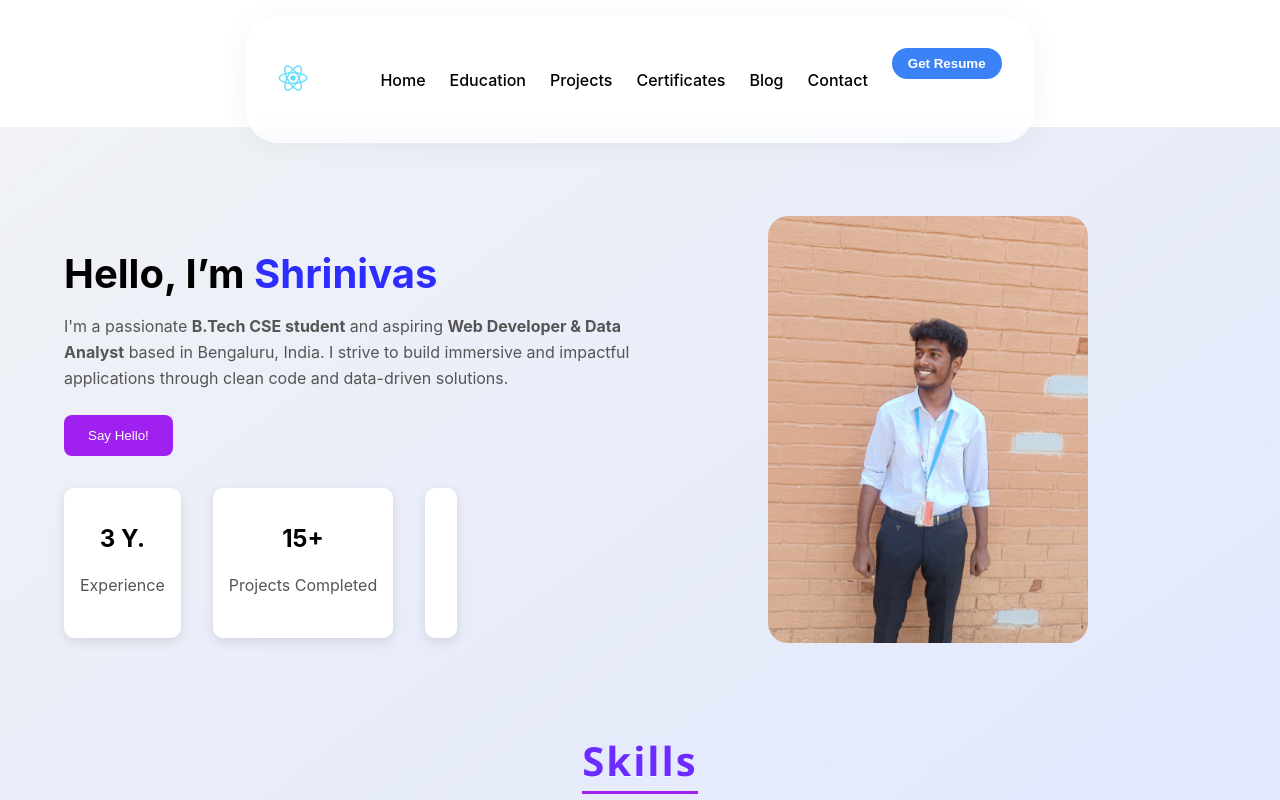
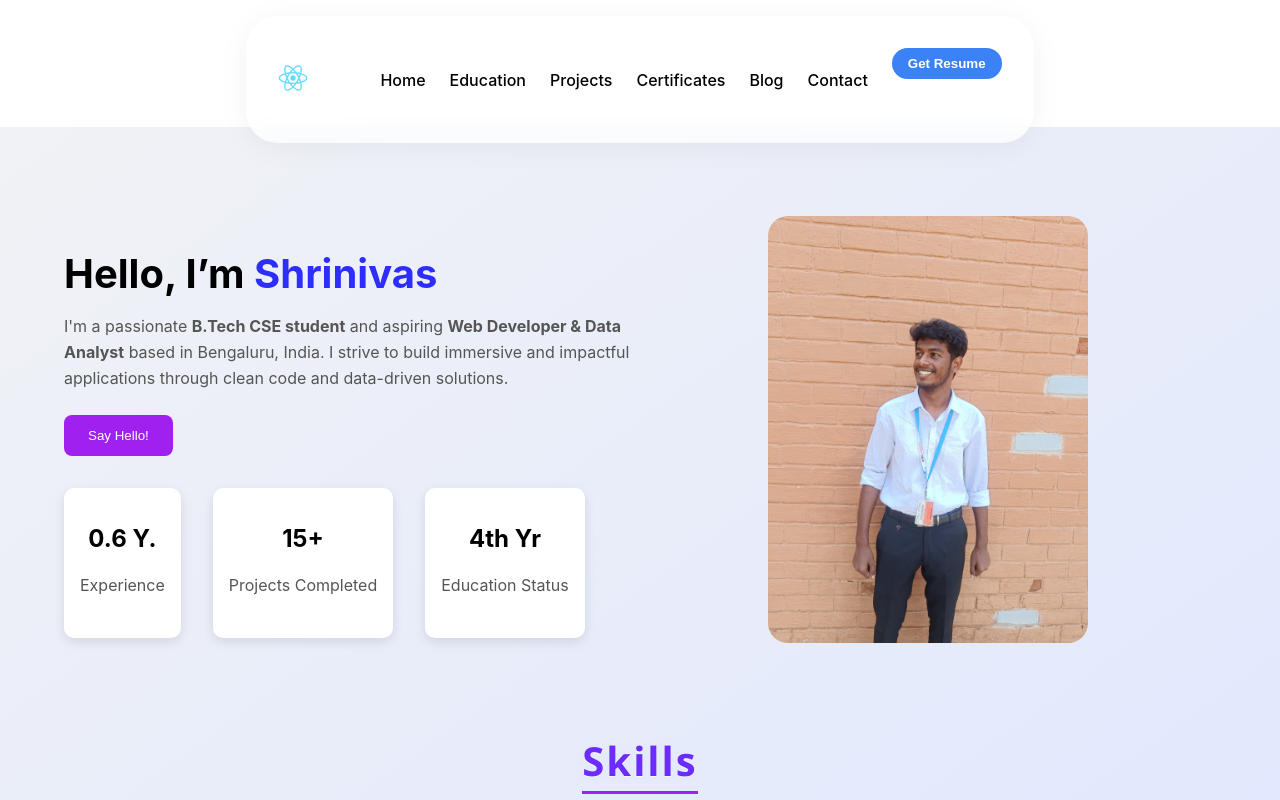
Before and after one commit to Shrinivas-K2/Shrinivas_Profile, a React (Create React App) app: page / in a window 1280 px wide. Shown: the top 800 px of the page. Built offline with nearby package versions, Linux system fonts and the light colour scheme.

Commit message:
Update Home.js
changed the experiance and  education status dev

```diff
--- a/src/pages/Home.js
+++ b/src/pages/Home.js
@@ -18,9 +18,9 @@ function Home() {
             Say Hello!
             </button>
             <div className="home-stats">
-                <div><h2>3 Y.</h2><p>Experience</p></div>
+                <div><h2>0.6 Y.</h2><p>Experience</p></div>
                 <div><h2>15+</h2><p>Projects Completed</p></div>
-                <div><h2></h2><p></p></div>
+                <div><h2>4th Yr</h2><p>Education Status</p></div>
             </div>
             </div>
             <div className="home-right">
```
